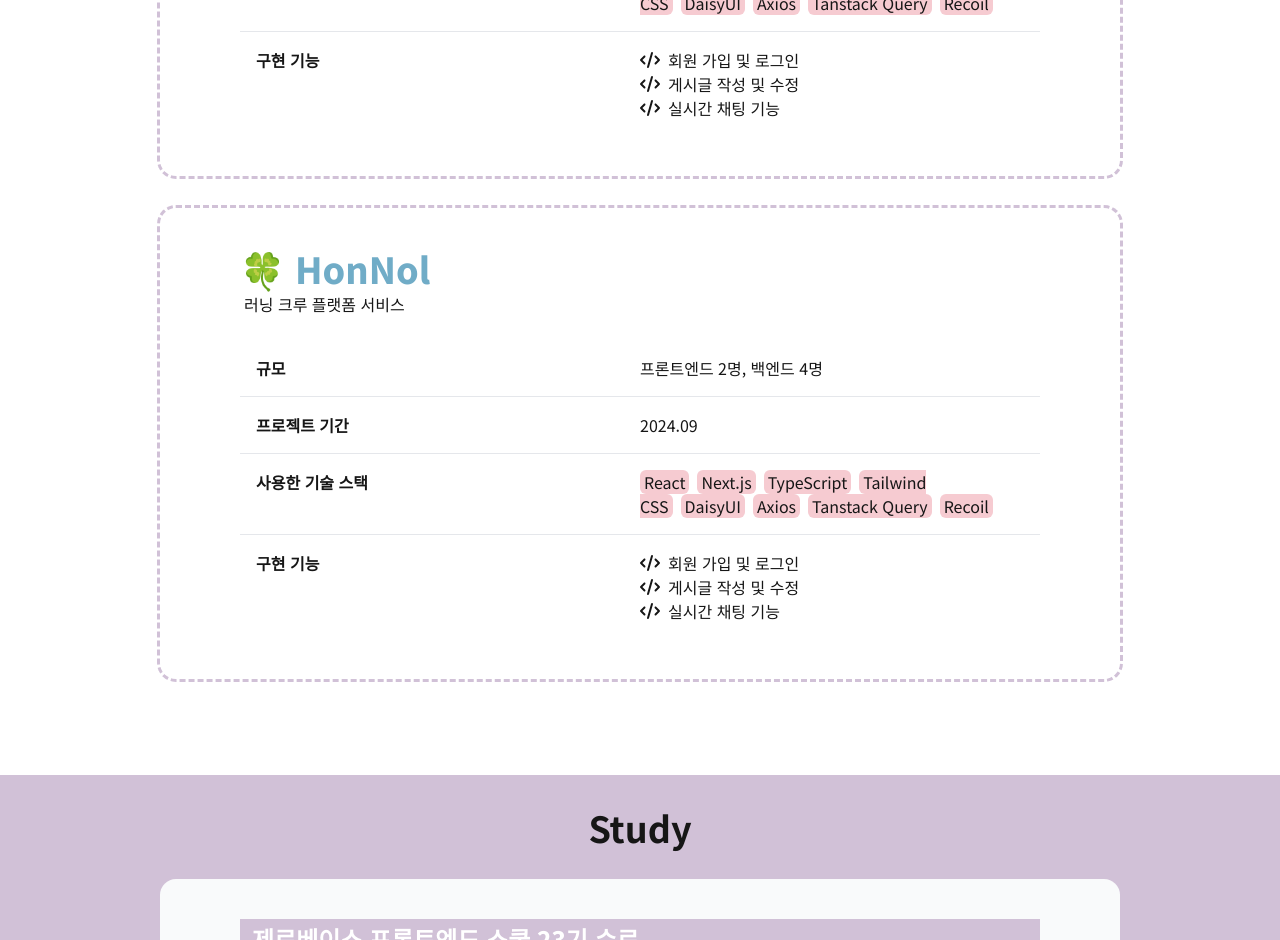
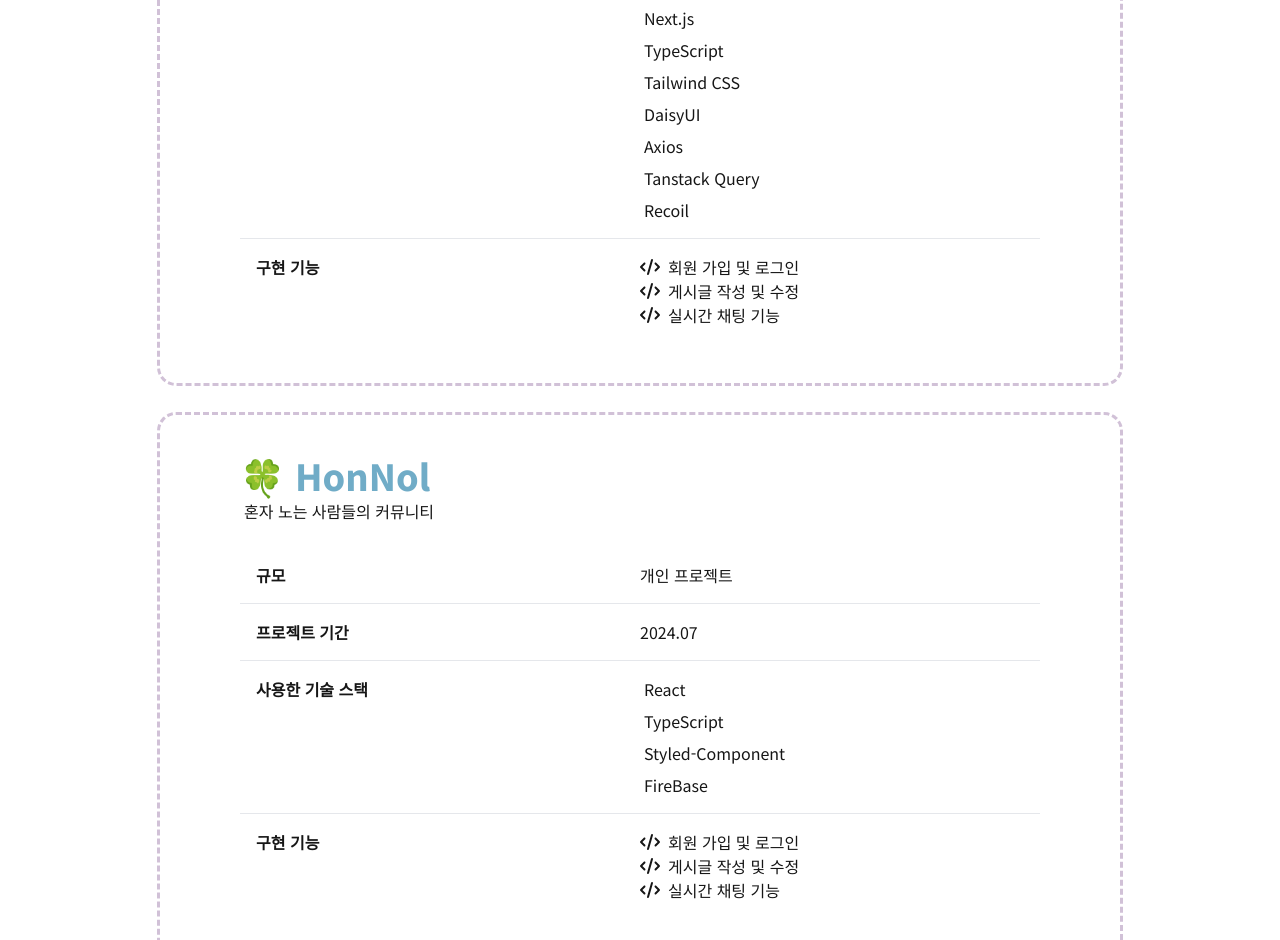
Before and after one commit to kimsyul/yulfolio, a Next.js app: page / in a window 1280 px wide. Shown: the part 1860-2800 px from the top of the page. Built offline with nearby package versions, Linux system fonts and the light colour scheme.

Commit message:
feat : Study 학습 내용 입력, Project 기술 스택 수정 등

```diff
--- a/src/app/components/items/About.tsx
+++ b/src/app/components/items/About.tsx
@@ -1,5 +1,6 @@
 import { ReactNode } from 'react';
 import Wrapper from '../layout/Wrapper';
+import { FontAwesomeIcon } from '@fortawesome/react-fontawesome';
 
 const basic = ['HTML 5', 'CSS 3', 'JavaScript', 'TypeScript'];
 const library = ['React', 'Next.js', 'Axios', 'TanStack Query'];
@@ -22,7 +23,7 @@ const About = () => {
       <Wrapper>
         <h1 className="text-4xl font-bold pb-2">김서율</h1>
         <h2 className="text-xl font-bold pb-4">Web Frontend Developer</h2>
-        <div className="bg-base-200 rounded-2xl flex flex-col justify-center items-center py-10 px-20">
+        <div className="bg-base-100 rounded-2xl flex flex-col justify-center items-center py-10 px-20">
           <div className="flex flex-col lg:flex-row gap-10 pb-10">
             <img
               className="mask mask-circle"
--- a/src/app/components/items/Projects.tsx
+++ b/src/app/components/items/Projects.tsx
@@ -1,6 +1,6 @@
 import Wrapper from '../layout/Wrapper';
 import { FontAwesomeIcon } from '@fortawesome/react-fontawesome';
-import { faCode, faSeedling } from '@fortawesome/free-solid-svg-icons';
+import { faCode } from '@fortawesome/free-solid-svg-icons';
 
 interface Project {
   name: string;
@@ -17,26 +17,38 @@ const projects = [
     description: '러닝 크루 플랫폼 서비스',
     teamSize: '프론트엔드 2명, 백엔드 4명', // 참여 인원수
     duration: '2024.09', // 프로젝트 기간
-    techStack: ['React', 'Next.js', 'TypeScript', 'Tailwind CSS', 'DaisyUI', 'Axios', 'Tanstack Query', 'Recoil'], // 사용한 기술 스택
+    techStack: ['React', 'Next.js', 'TypeScript', 'Tailwind CSS', 'DaisyUI', 'Axios', 'Tanstack Query', 'Recoil'],
     features: ['회원 가입 및 로그인', '게시글 작성 및 수정', '실시간 채팅 기능'], // 구현 기능
   },
   {
     name: '🍀 HonNol',
-    description: '러닝 크루 플랫폼 서비스',
-    teamSize: '프론트엔드 2명, 백엔드 4명', // 참여 인원수
-    duration: '2024.09', // 프로젝트 기간
-    techStack: ['React', 'Next.js', 'TypeScript', 'Tailwind CSS', 'DaisyUI', 'Axios', 'Tanstack Query', 'Recoil'], // 사용한 기술 스택
+    description: '혼자 노는 사람들의 커뮤니티',
+    teamSize: '개인 프로젝트', // 참여 인원수
+    duration: '2024.07', // 프로젝트 기간
+    techStack: ['React', 'TypeScript', 'Styled-Component', 'FireBase'],
+    features: ['회원 가입 및 로그인', '게시글 작성 및 수정', '실시간 채팅 기능'], // 구현 기능
+  },
+  {
+    name: '💜 YulFolio',
+    description: '프론트엔드 개발자 김서율 포트폴리오',
+    teamSize: '개인 프로젝트', // 참여 인원수
+    duration: '2024.10', // 프로젝트 기간
+    techStack: ['React, Next.js, TypeScript', 'Tailwind CSS, DaisyUI'],
     features: ['회원 가입 및 로그인', '게시글 작성 및 수정', '실시간 채팅 기능'], // 구현 기능
   },
 ];
 
 const TechStack = ({ tech }: { tech: string }) => {
-  return <span className="bg-secondary rounded-md mr-2 px-1">{tech}</span>;
+  return (
+    <>
+      <span className="mr-2 px-1">{tech}</span>
+    </>
+  );
 };
 
 const Project = ({ project }: { project: Project }) => {
   return (
-    <section className="flex flex-col outline-dashed outline-primary rounded-2xl  justify-center items-center py-10 px-20 my-8">
+    <section className="flex flex-col outline-dashed outline-primary  rounded-2xl  justify-center items-center py-10 px-20 my-8">
       <div className="w-full">
         <h1 className="text-4xl font-extrabold text-neutral pb-1">{project.name}</h1>
         <div className="px-1 pb-6">{project.description}</div>
@@ -52,7 +64,7 @@ const Project = ({ project }: { project: Project }) => {
 
         <div className="grid grid-cols-1 md:grid-cols-2 p-4 border-b border-ghost">
           <div className="font-bold">사용한 기술 스택</div>
-          <div>
+          <div className="flex flex-col gap-2">
             {project.techStack.map((tech) => (
               <TechStack key={tech} tech={tech} />
             ))}
@@ -61,7 +73,7 @@ const Project = ({ project }: { project: Project }) => {
 
         <div className="grid grid-cols-1 md:grid-cols-2 p-4">
           <div className="font-bold">구현 기능</div>
-          <ul>
+          <ul key={'feature'}>
             {project.features.map((feat) => (
               <li className="flex items-center gap-2">
                 <FontAwesomeIcon icon={faCode} />
@@ -79,10 +91,7 @@ const Projects = () => {
   return (
     <section>
       <Wrapper>
-        <h1 className="text-4xl font-bold text-center">
-          <FontAwesomeIcon icon={faSeedling} />
-          Projects
-        </h1>
+        <h1 className="text-5xl font-bold pl-4">Project.</h1>
         {projects.map((project) => (
           <Project key={project.name} project={project} />
         ))}
--- a/src/app/components/items/Study.tsx
+++ b/src/app/components/items/Study.tsx
@@ -1,9 +1,11 @@
 import Wrapper from '../layout/Wrapper';
+import { FontAwesomeIcon } from '@fortawesome/react-fontawesome';
+import { faCheck, faLaptopCode } from '@fortawesome/free-solid-svg-icons';
 
 interface Study {
   name: string;
   duration: string;
-  description: string;
+  description: string[];
   insight: string;
 }
 
@@ -11,26 +13,42 @@ const studies = [
   {
     name: '제로베이스 프론트엔드 스쿨 23기 수료',
     duration: '2024.01.01 ~ 2024.09.05', // 프로젝트 기간
-    description: [],
-    insight: '읖ㅎㄴㅇㄹㅇㄴㄹㄴㅇㄹ',
+    description: ['HTML, CSS, SCSS', 'JavaScript', 'React, TypeScript', 'Git/GitHub', '컴퓨터 공학 기초', '협업 경험'],
+    insight:
+      '프론트엔드 개발자로 거듭나기 위한 필수 지식들을 학습할 수 있었습니다. 그리고 학습한 지식들을 활용해 과제들을 수행해 나가면서 문제 해결 능력과 코드를 작성하는 능력을 향상시킬 수 있었습니다. 또한 개인 프로젝트와 팀 프로젝트를 하면서 프로젝트 기획, 디자인, 개발, 배포까지 프로젝트의 사이클을 경험해볼 수 있었습니다. 특히 프론트엔드, 백엔드 개발자 팀원들과  ',
   },
   {
     name: '한 입 크기로 잘라먹는 Next.js(15+) 강의 수강',
     duration: '2024.09.25 ~ 2024.10.05', // 프로젝트 기간
-    description: [],
-    insight: '읖ㅎㄴㅇㄹㅇㄴㄹㄴㅇㄹ',
+    description: [
+      '리액트와 Next.js의 차이',
+      'Page Router / App Router',
+      '데이터 페칭 / 페이지 캐싱',
+      '스트리밍 / 에러핸들링 / 서버 액션',
+      '패럴렐 / 인터셉팅 라우트',
+      '최적화와 배포',
+    ],
+    insight:
+      '프론트엔드 개발자로 거듭나기 위한 필수 지식들을 학습할 수 있었습니다. 그리고 학습한 지식들을 활용해 과제들을 수행해 나가면서 코드를 작성하는 능력을 향상시킬 수 있었습니다.',
   },
   {
     name: 'JSCODE 컴퓨터네트워크 스터디 8기',
     duration: '2024.10.28~2024.11.29', // 프로젝트 기간
-    description: [],
+    description: [
+      '네트워크 레이어 / HTTP 프로토콜',
+      'HTTPS / DNS',
+      '쿠키 / 세션 / 토큰',
+      'Web API / UDP',
+      'TCP',
+      'IP Address / 네트워크 보안',
+    ],
     insight: '읖ㅎㄴㅇㄹㅇㄴㄹㄴㅇㄹ',
   },
 ];
 
 const StudyCard = (study: Study) => {
   return (
-    <div className="bg-base-200 rounded-2xl flex flex-col justify-center items-center py-10 px-20 my-8">
+    <div className="bg-base-100 rounded-2xl flex flex-col justify-center items-center pt-10 pb-8 px-20 my-8 border-2 border-dashed border-ghost">
       <div className="w-full">
         <h1 className="bg-primary text-white font-extrabold text-2xl px-3 py-1 mb-4">{study.name}</h1>
 
@@ -41,19 +59,18 @@ const StudyCard = (study: Study) => {
         <div className="grid grid-cols-1 md:grid-cols-2 p-4">
           <div className="font-bold">학습 내용</div>
           <ul>
-            {study.description.map((feat) => (
-              <li className="flex items-center gap-2">
-                <FontAwesomeIcon icon={faCode} />
-                <span key={feat}>{feat}</span>
+            {study.description.map((item, index) => (
+              <li key={index} className="flex items-center gap-2 pb-1 last:pb-0">
+                <FontAwesomeIcon icon={faCheck} />
+                <span>{item}</span>
               </li>
             ))}
           </ul>
-          <div>{study.description}</div>
         </div>
-        <div className="flex flex-col items-center gap-4">
+        {/* <div className="flex flex-col items-center gap-4">
           <span className="font-bold text-xl text-center border-b-4 border-secondary">🙋🏻‍♀️ 이런 걸 배웠어요!</span>
           <p className="w-full bg-primary bg-opacity-50 rounded-md p-4">{study.insight}</p>
-        </div>
+        </div> */}
       </div>
     </div>
   );
@@ -63,7 +80,7 @@ const Study = () => {
   return (
     <section className="bg-primary">
       <Wrapper>
-        <h1 className="text-4xl font-bold text-center">Study</h1>
+        <h1 className="text-5xl font-bold pl-4">Study.</h1>
         {studies.map((study) => (
           <StudyCard key={study.name} {...study} />
         ))}
```
